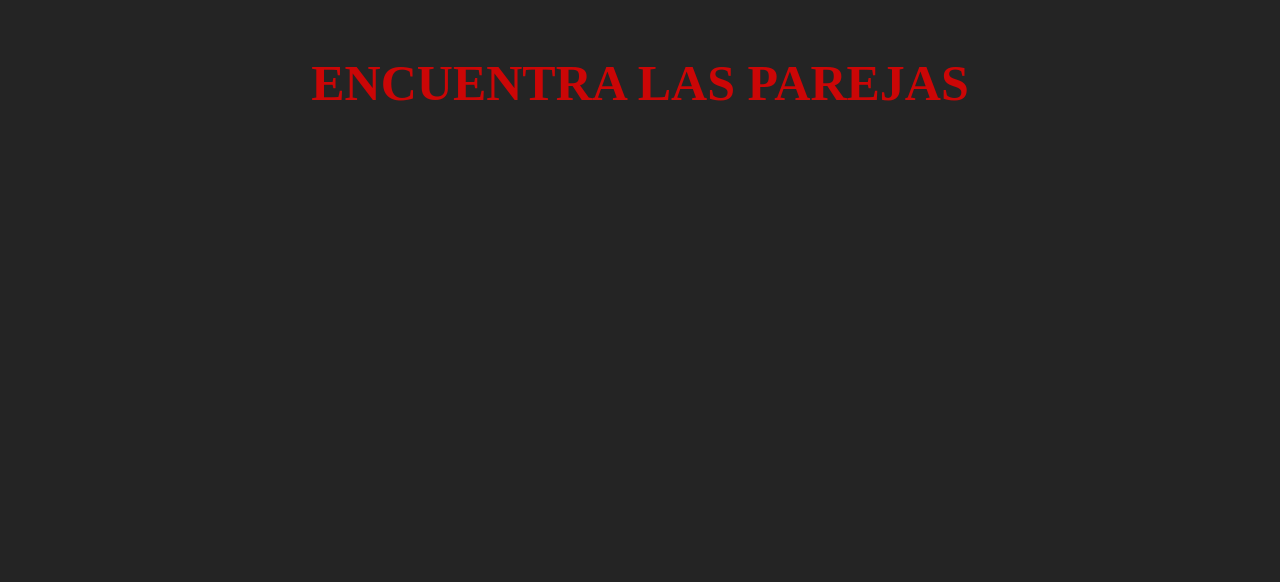
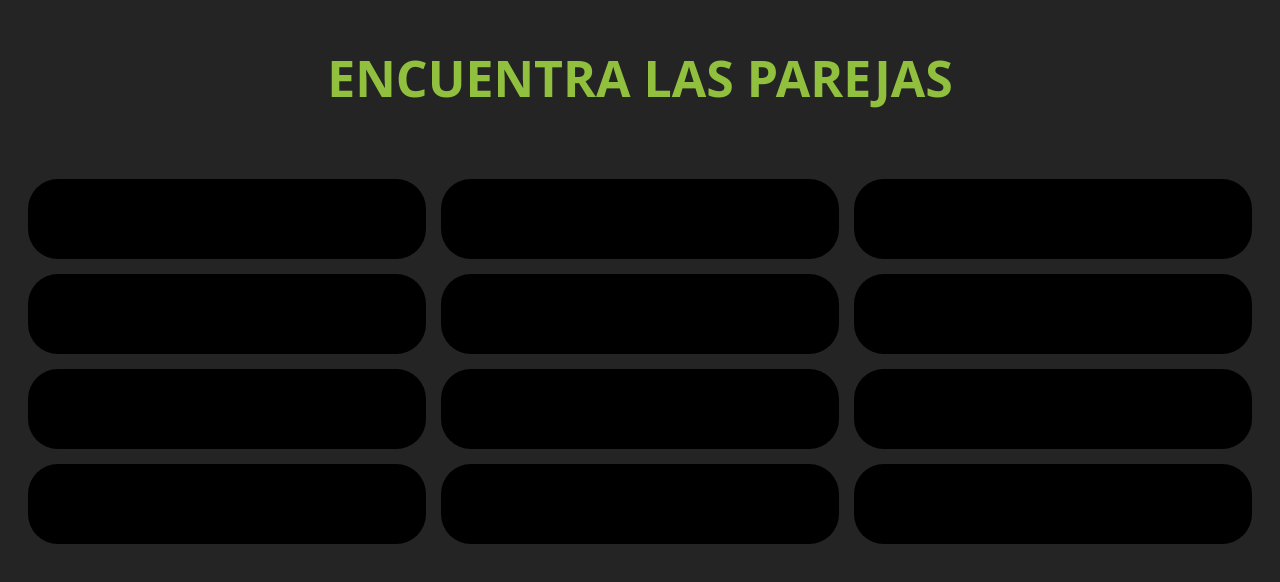
Before and after one commit to KevinRojasZh/Encuentra-las-parejas-juego, a website built with Vite: page index.html in a window 1280 px wide. Built offline with nearby package versions, Linux system fonts and the light colour scheme.

Commit message:
Create boxes and boxes styles

```diff
--- a/Sass/main.scss
+++ b/Sass/main.scss
@@ -2,11 +2,27 @@ body{
     background-color: rgb(36, 36, 36);
 }
 
+h1{
+  color: rgb(144, 192, 62);
+  font-family: system-ui, -apple-system, BlinkMacSystemFont, 'Segoe UI', Roboto, Oxygen, Ubuntu, Cantarell, 'Open Sans', 'Helvetica Neue', sans-serif;
+  font-size: 50px;
+  text-align: center;
+  padding: 10px;
+  margin-bottom: 3%;
+}
 
-h1 {
-    color:rgb(203, 6, 6);
-    font-size: 50px;
-    font-family: 'Times New Roman', Times, serif;
-    text-align: center;
-    padding:20px;
-}
+#game {
+    display: grid;
+    // grid-template-columns: repeat(6, 1fr);
+    // grid-template-rows: repeat(5, 1fr);
+    gap: 15px;
+    justify-content: center;
+    padding: 20px;
+  }
+
+  .box {
+    width: 100%;
+    height: 10vh;
+    border-radius: 30px ;
+    background-color: black;
+  }
--- a/src/class/Box.js
+++ b/src/class/Box.js
@@ -12,5 +12,14 @@ class Box {
         this.#open = false;
         this.#free = true;
     }
+    get col(){
+        return this.#col;
+    };
+
+    get row(){
+        return this.#row;
+    };
+
+
 }
 export default Box;
--- a/src/class/Game.js
+++ b/src/class/Game.js
@@ -1,25 +1,74 @@
-
-
-
+import Box from "./Box";
+import { shuffleArray } from "../utils/utils.js"
 
 class Game{
     #cols;
     #rows;
     #idElement;
+    #boxes;
 
     constructor(cols,rows, idElement = 'game'){
         this.#cols =cols;
         this.#rows = rows;
         this.#idElement = idElement;
+        this.#boxes = [];
+        this.element = document.getElementById(idElement);
+        this.createBoxes();
+        this.printBoxes();
+    }
 
+    createBoxes(){
+        let randomcolor = this.createRandomColor();
+
+        for (let row = 0; row < this.#rows; row++) {
+            for (let col = 0; col < this.#cols; col++){
+                let color = randomcolor.shift()
+                let box = new Box(col,row,color)
+                this.#boxes.push(box)
+            }
+        }
 
     }
+
+    createRandomColor(){
+        let randomColor = []
+        for (let index = 0; index < (this.#cols * this.#rows)/ 2; index++) {
+            let red = Math.floor(Math.random() * 256);
+            let green = Math.floor(Math.random() * 256);
+            let blue = Math.floor(Math.random() * 256);
+            let color = `rgb(${red}, ${green}, ${blue})`;
+            randomColor.push(color);
+            randomColor = [...randomColor, ...randomColor];
+            shuffleArray(randomColor);
+            return randomColor;
+        }
+    }
+
+    printBoxes(){
+        this.setDisplayTag();
+        this.#boxes.map((box)=>{
+            let newBox = document.createElement('div');
+            newBox.classList.add('box');
+            newBox.dataset.col = box.col;
+            newBox.dataset.row = box.row;
+
+            this.element.appendChild(newBox);
 
 
 
 
 
 
+        })
+
+
+
+
+    }
+    setDisplayTag(){
+        this.element.style.display = `grid`;
+        this.element.style.gridTemplateColumns = `repeat(${this.#cols}, 1fr)`;
+        this.element.style.gridTemplateRows = `repeat(${this.#rows}, 1fr)`;
+    }
 }
-
 export default Game;
--- a/src/main.js
+++ b/src/main.js
@@ -4,4 +4,3 @@ import Game from './class/Game.js';
 
 let game = new Game(3,4,'game');
 let box = new Box();
-console.log('hola que tal')
```
Also changed, not shown: index.html (line endings or trailing spaces).
